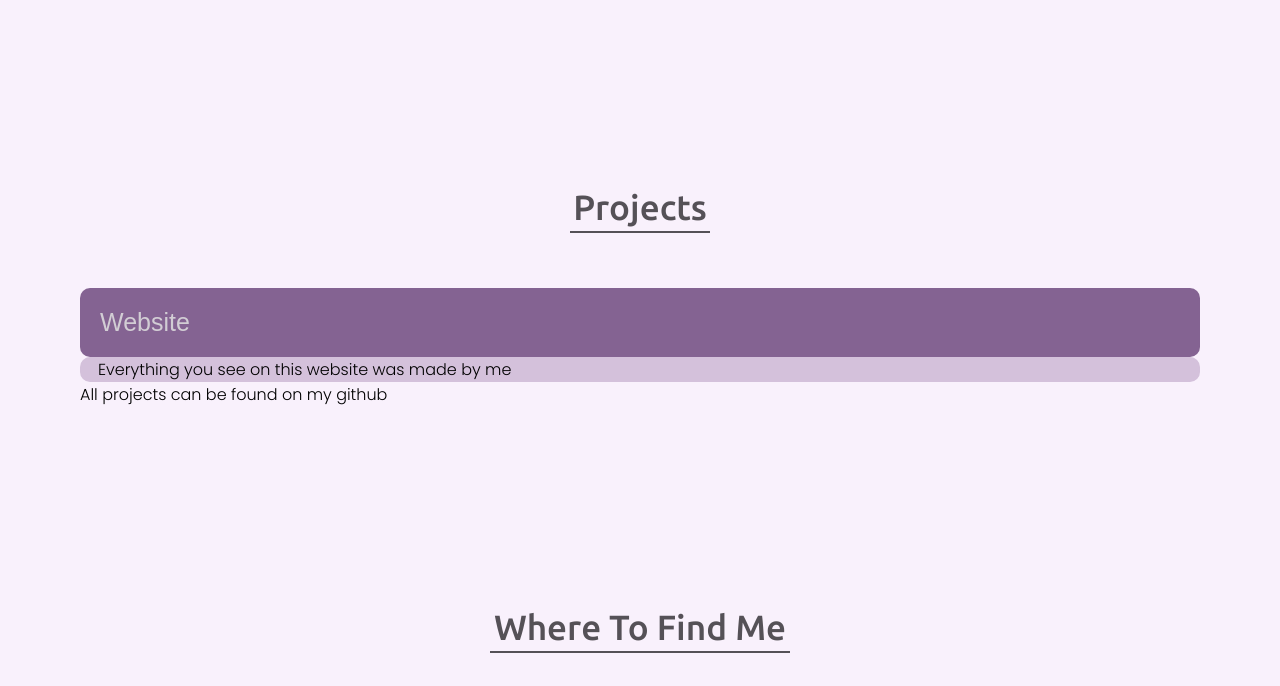
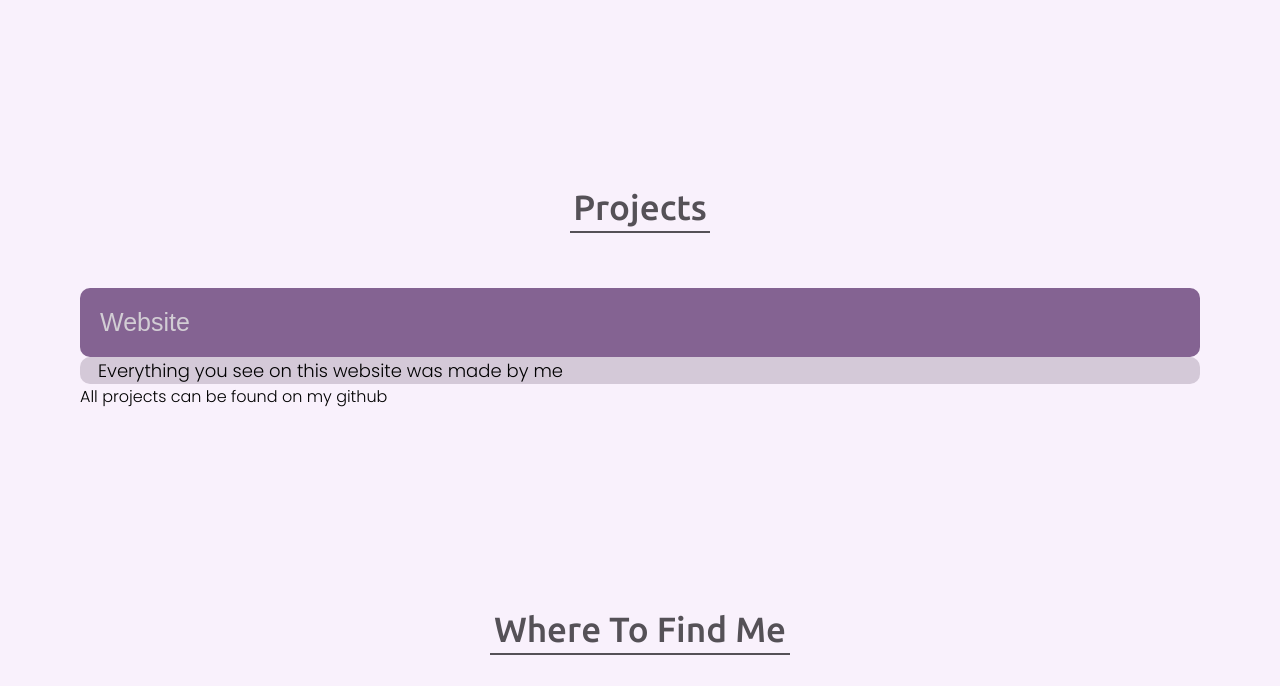
Before and after one commit to William-Yeung/website, a plain HTML site: page index.html in a window 1280 px wide. Both pictures are taken after a click on the button "Website". Shown: the part 1421-2107 px from the top of the page. Drawn offline with nearby package versions, Linux system fonts and the light colour scheme.

Commit message:
minor css changes

```diff
--- a/style.css
+++ b/style.css
@@ -202,11 +202,12 @@ section{
 }
 
 .projects .content{
+	font-size: 18px;
 	padding: 0 18px;
 	display: none;
 	overflow: hidden;
-	transition: 0.2s ease-out;
-	background-color: #d4c1db;
+	transition: 0.4s ease-out;
+	background-color: #d4c9d8;
 	border-radius: 10px;
 	border: none;
 }
@@ -240,6 +241,7 @@ section{
 
 .contact .container{
 	display: inline-flex;
+	gap: 1em;
 }
 
 .contact .instagram img{
```
